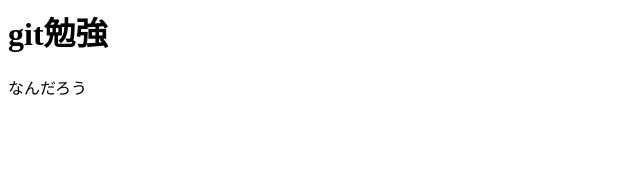
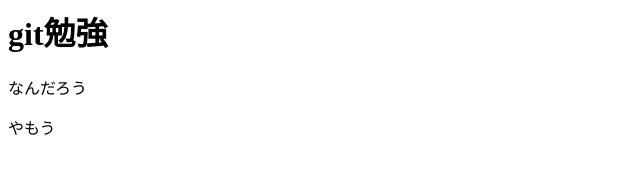
Before and after one commit to mysadadonald/git-_tutorial, a plain HTML site: page index.html in a window 1280 px wide. Shown: the full height of the page, 0-640 px from the left. Drawn offline with Linux system fonts and the light colour scheme.

Commit message:
<gitdiff>

```diff
--- a/index.html
+++ b/index.html
@@ -1,2 +1,3 @@
 <h1>git勉強</h1>
 <p>なんだろう</p>
+<p>やもう</p>
```
